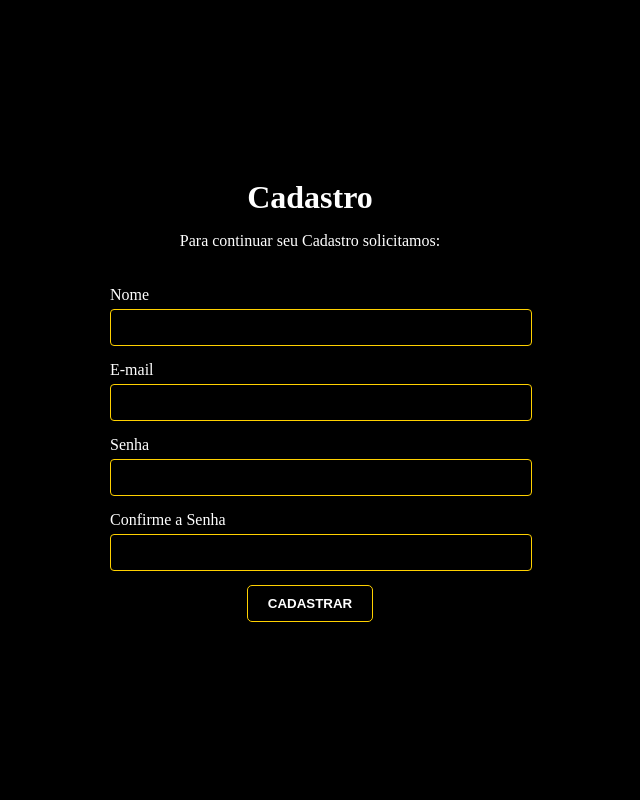
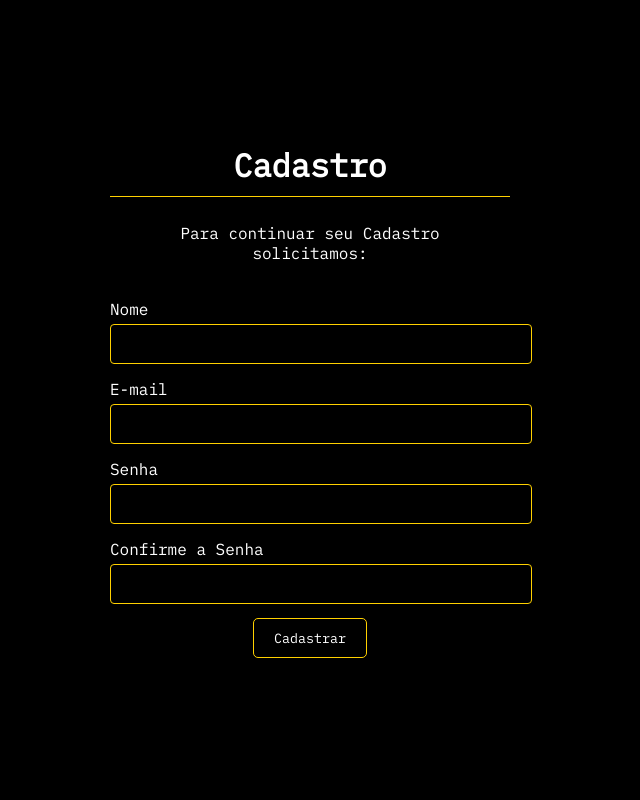
Before and after one commit to Nathan2076/ChronoXpanse, a PHP site: page /cadlog/cad.html in a window 1280 px wide. Shown: the whole page, without its empty margins (330-970 px from the left). Run offline with PHP 8.4, Linux system fonts and the light colour scheme.

Commit message:
adiciona fonte ibm plex mono e elementos visuais a pagina

```diff
--- a/cadlog/cad.html
+++ b/cadlog/cad.html
@@ -18,8 +18,9 @@
             <div class="maintitle">
                 <h1>Cadastro</h1>
             </div>
+            <div class="line"></div>
             <div class="subtitle">
-                <p>Para continuar seu Cadastro solicitamos:</p>
+                <p>Para continuar seu Cadastro <br>solicitamos:</p>
             </div>
             <div class="form-group">
                 <label for="name">Nome</label>
@@ -38,7 +39,7 @@
                 <input type="password" id="passwordconfirm" name="passwordconfirm" autocomplete="on">
             </div>
             <div class="button">
-                <button type="button" onclick="">CADASTRAR</button>
+                <button type="button" onclick="">Cadastrar</button>
             </div>
         </form>
     </div>
--- a/cadlog/cadlog.css
+++ b/cadlog/cadlog.css
@@ -1,4 +1,5 @@
 body {
+    font-family: "IBM plex mono";
     background-color: black;
     color: white;
     margin: 0;
@@ -41,6 +42,7 @@ body {
 }
 
 .form-group input {
+    font-family: "IBM plex mono";
     width: 100%;
     padding: 10px;
     border: 1px solid #FFD100;
@@ -64,12 +66,23 @@ body {
     background-color: black;
     color: white;
     padding: 10px 20px;
-    text-transform: uppercase;
-    font-weight: bold;
     cursor: pointer;
     border-radius: 4px;
+    font-family: "IBM plex mono";
 }
 
 .button button:hover {
     background-color: lightgoldenrodyellow;
 }
+
+.line {
+    width: 100%;
+    height: 1px;
+    background-color: #FFD100;
+    margin: 10px 0;
+}
+
+@font-face {
+    font-family: "IBM plex mono";
+    src: url(../IBMPlexMono-Regular.ttf);
+}
```
Also changed, not shown: IBMPlexMono-Regular.ttf (added).
